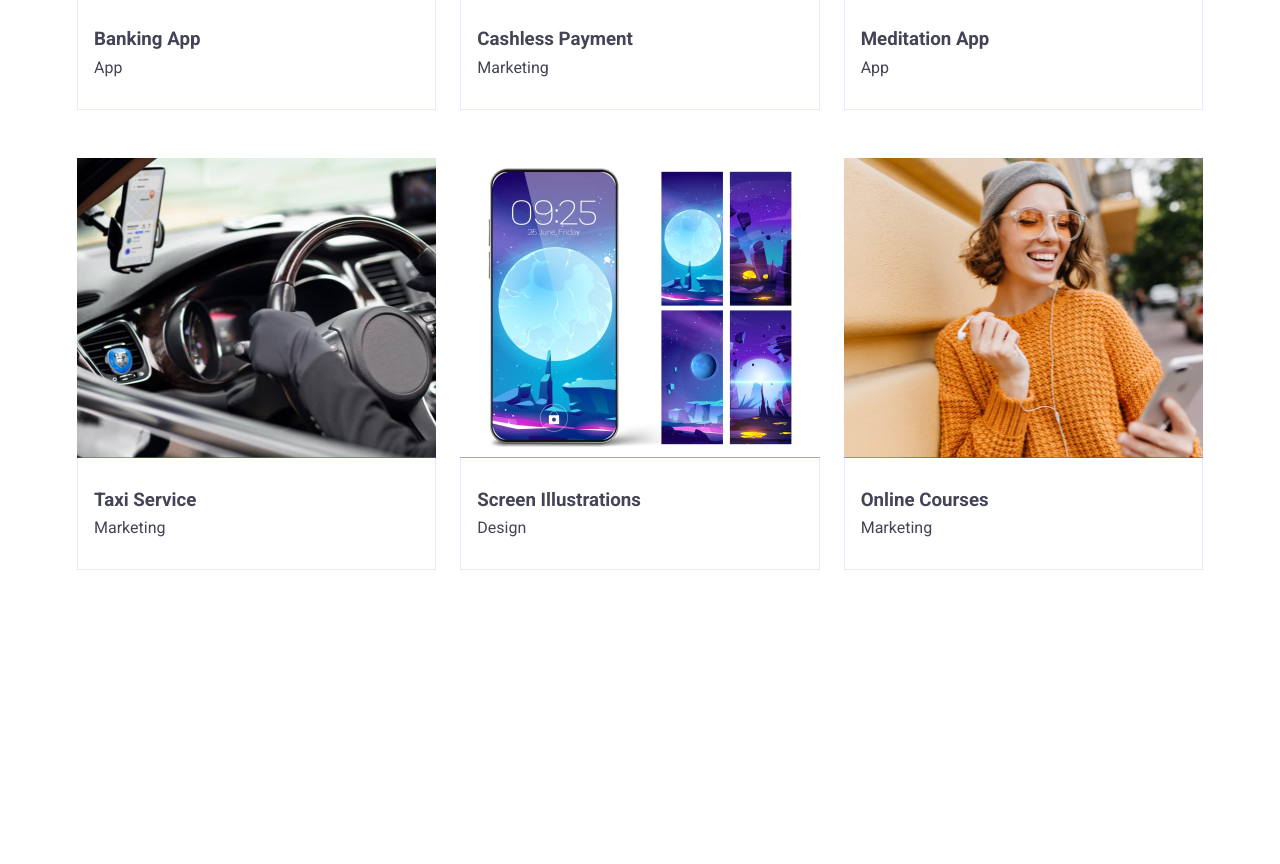
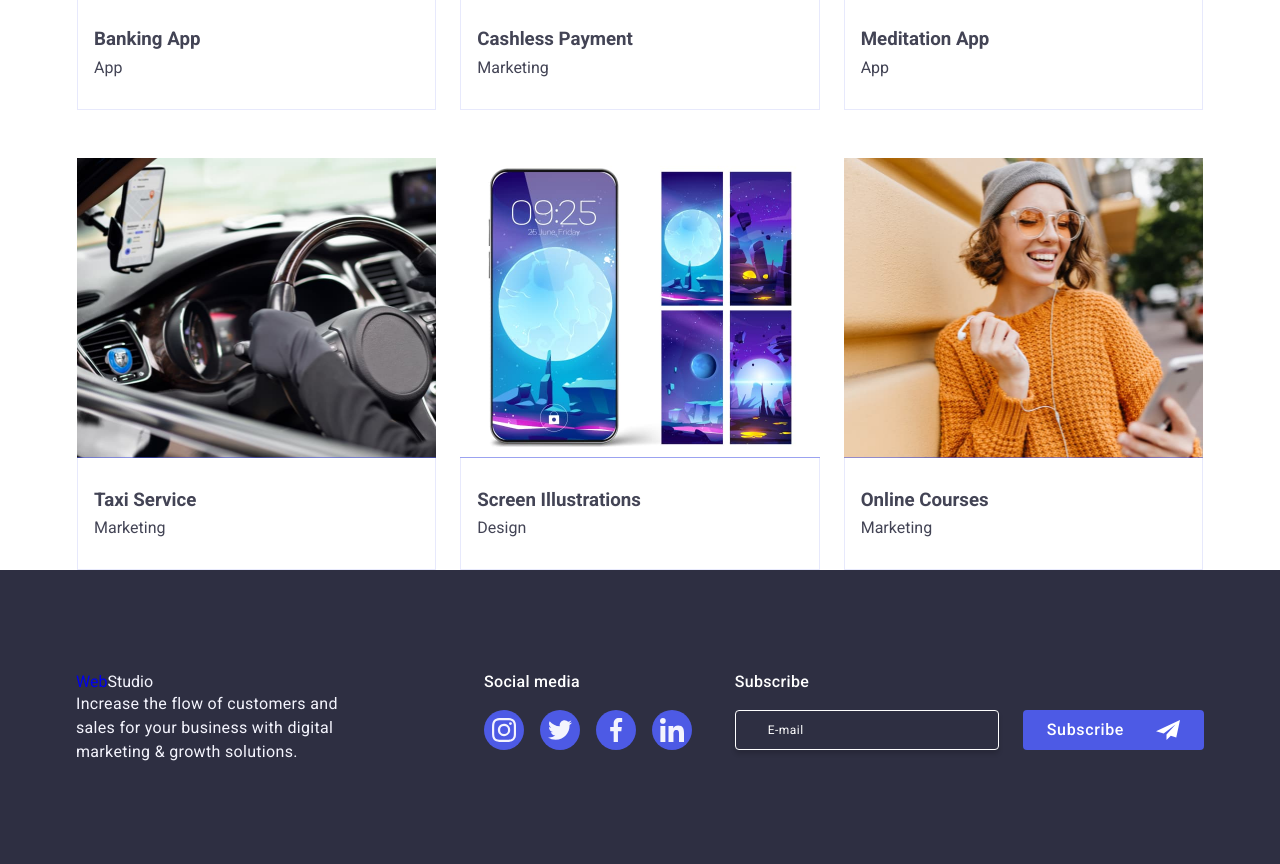
Before and after one commit to RomanBaskov/goit-markup-hw-06, a plain HTML site: page index.html in a window 1280 px wide. Shown: the part 2202-3066 px from the top of the page. Before the commit the page ends 2772 px from the top, so only its background shows below. Drawn offline with nearby package versions, Linux system fonts and the light colour scheme.

```diff
--- a/css/styles.css
+++ b/css/styles.css
@@ -736,3 +736,215 @@
     box-shadow: none;
     }
 }
+
+/* -----футер секція----- */
+
+.page-footer {
+    background-color: #2e2f42;
+    padding: 100px 0;
+}
+
+.container-footer {
+    display: flex;
+    align-items: baseline;
+    flex-wrap: wrap;
+    gap: 72px;
+}
+
+.logo-footer {
+    font-weight: 700;
+    font-size: 18px;
+    line-height: 1.17;
+    letter-spacing: 0.03em;
+    text-transform: uppercase;
+    color: #4d5ae5;
+    font-family: "Raleway", sans-serif;
+    gap: 0px;
+    margin-bottom: 16px;
+    display: inline-block;
+}
+
+.webstudio-second {
+    text-align: center;
+}
+
+.footer-text {
+    font-weight: 400;
+    font-size: 16px;
+    line-height: 1.5;
+    letter-spacing: 0.02em;
+    color: #f4f4fd;
+    width: 264px;
+    text-align: left;
+}
+
+.social-text {
+    font-weight: 500;
+    font-size: 16px;
+    line-height: 1.5;
+    letter-spacing: 0.02em;
+    color: #fff;
+    margin-bottom: 16px;
+    text-align: center;
+}
+
+.footer-list-items {
+    width: 40px;
+    height: 40px;
+}
+
+.icons-item-svg {
+    width: 100%;
+    height: 100%;
+    background-color: #4d5ae5;
+    border-radius: 50%;
+    display: flex;
+    align-items: center;
+    justify-content: center;
+    transition: background-color 250ms cubic-bezier(0.4, 0, 0.2, 1);
+}
+
+.email-footer-input {
+    border: 1px solid #fff;
+    border-radius: 4px;
+    min-width: 288px;
+    height: 40px;
+    box-shadow: 0 4px 4px 0 rgba(0, 0, 0, 0.15);
+    background-color: #2e2f42;
+    font-size: 12px;
+    background-color: transparent;
+    letter-spacing: 0.04em;
+    line-height: 2;
+    padding-left: 16px;
+    color: #ffffff;
+}
+
+.email-footer-input::placeholder {
+    font-size: 12px;
+    line-height: 2;
+    letter-spacing: 0.04em;
+    color: #ffffff;
+    padding: auto;
+    padding-left: 16px;
+}
+
+.subsc-text {
+    font-weight: 500;
+    font-size: 16px;
+    line-height: 1.5;
+    letter-spacing: 0.02em;
+    color: #fff;
+    margin-bottom: 16px;
+    text-align: center;
+}
+
+.btn-footer {
+    display: flex;
+    align-items: center;
+    justify-content: center;
+    flex-direction: row;
+    gap: 16px;
+    border-radius: 4px;
+    padding: 8px 24px;
+    height: 40px;
+    background-color: #4d5ae5;
+    font-weight: 500;
+    font-size: 16px;
+    line-height: 1.5;
+    letter-spacing: 0.04em;
+    text-align: center;
+    color: #fff;
+    font-family: "Roboto", sans-serif;
+    min-width: 165px;
+    border: none;
+    margin: 0 auto;
+}
+
+.form-footer {
+    display: flex;
+    flex-direction: column;
+    gap: 24px;
+}
+
+.footer-icon-btn {
+    margin-left: 16px;
+    fill: white;
+}
+
+.text {
+    color: #f4f4fd;
+}
+
+.footer-list-icons {
+    display: flex;
+    gap: 16px;
+    justify-content: center;
+    margin-top: 8px;
+}
+
+@media screen and (min-width: 768px) {
+    .form-footer {
+        flex-direction: row;
+    }
+
+    .subsc-text {
+        text-align: left;
+    }
+
+    .social-text {
+        text-align: left;
+    }
+
+    .email-footer-input {
+        min-width: 264px;
+    }
+
+    .container-footer {
+        padding-left: 108px;
+        padding-right: 108px;
+        row-gap: 72px;
+        column-gap: 24px;
+    }
+
+    .footer-list-icons {
+        display: flex;
+        gap: 16px;
+        justify-content: center;
+        margin-top: 8px;
+    }
+}
+
+@media screen and (min-width: 1158px) {
+.container-footer {
+        flex-wrap: nowrap;
+        padding: 0 15px;
+    }
+
+    .webstudio-second {
+        margin-right: 120px;
+    }
+
+    .email-footer-input {
+        min-width: 264px;
+    }
+
+    .subscribtion-container {
+        margin-left: auto;
+    }
+
+    .webstudio-second {
+        text-align: left;
+    }
+
+    .social-block {
+        align-items: baseline;
+        margin-right: 120;
+    }
+
+    .footer-list-icons {
+        display: flex;
+        gap: 16px;
+        justify-content: center;
+        margin-top: 8px;
+                }
+}
--- a/index.html
+++ b/index.html
@@ -455,7 +455,7 @@
         </section>
     </main>
 
-    <footer class="hidden page-footer">
+    <footer class="page-footer">
         <div class="container container-footer">
             <div class="webstudio-second">
                 <a class="footer-logo" href="./index.html">
```
